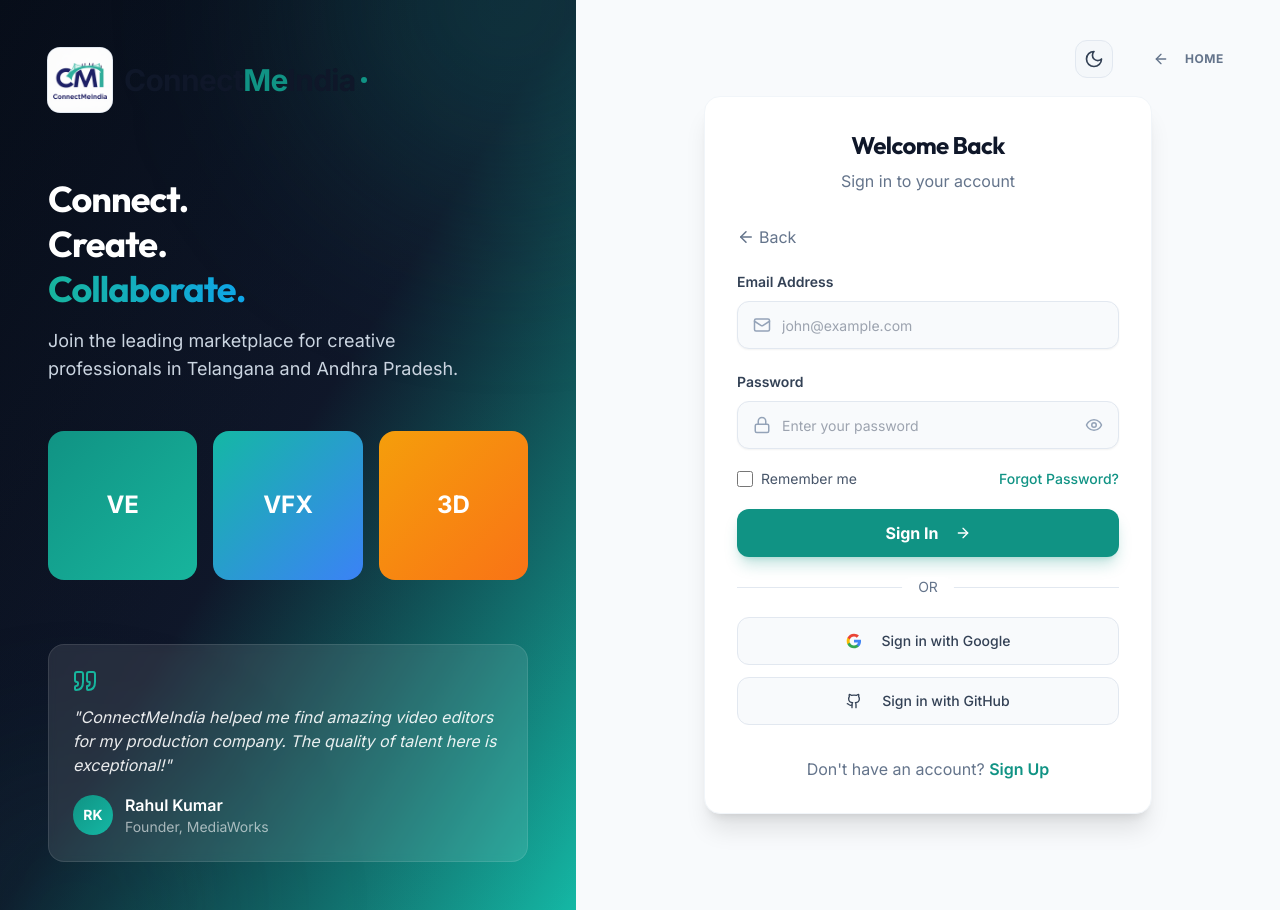
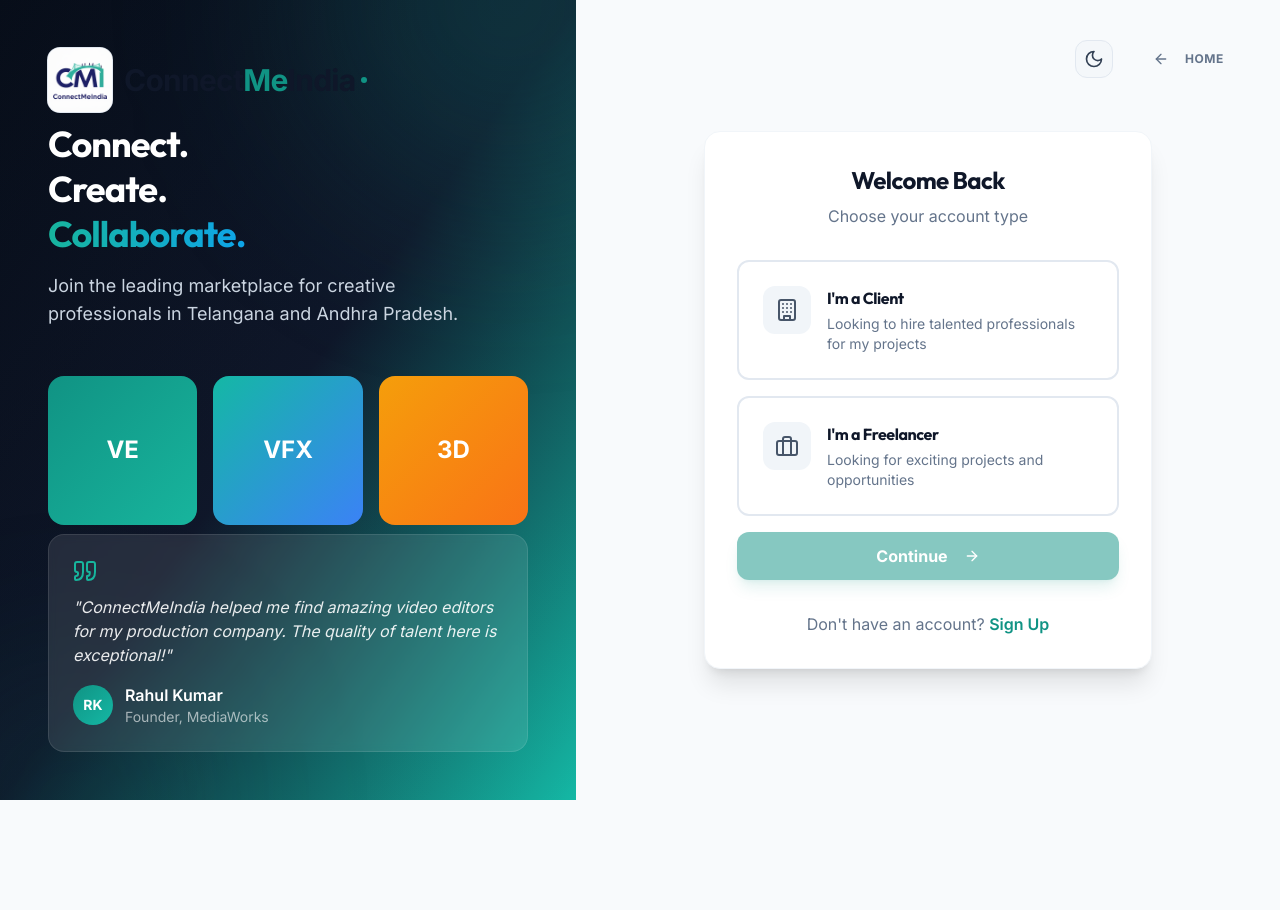
Before and after one commit to duofreelancersvs-max/frontend, a React (Vite) app: page /login in a window 1280 px wide. After the commit the page ends 800 px from the top, so only its background shows below. Built offline with nearby package versions, Linux system fonts and the light colour scheme; no server answers.

Commit message:
fix: update initial login step and role state to correctly handle missing role parameters

```diff
--- a/src/pages/auth/Login.tsx
+++ b/src/pages/auth/Login.tsx
@@ -14,8 +14,8 @@
   const initialRole = searchParams.get("role") as UserRole;
   const isValidRole = initialRole === "client" || initialRole === "freelancer";
 
-  const [step, setStep] = useState<"role" | "form">(isValidRole ? "form" : "form");
-  const [selectedRole, setSelectedRole] = useState<UserRole | null>(isValidRole ? initialRole : "freelancer"); // Default to freelancer for OAuth if not selected
+  const [step, setStep] = useState<"role" | "form">(isValidRole ? "form" : "role");
+  const [selectedRole, setSelectedRole] = useState<UserRole | null>(isValidRole ? initialRole : null);
   const [showPassword, setShowPassword] = useState(false);
   const { login, signInWithOAuth, isLoading, error, clearError } = useAuth();
   const [formData, setFormData] = useState({
```
